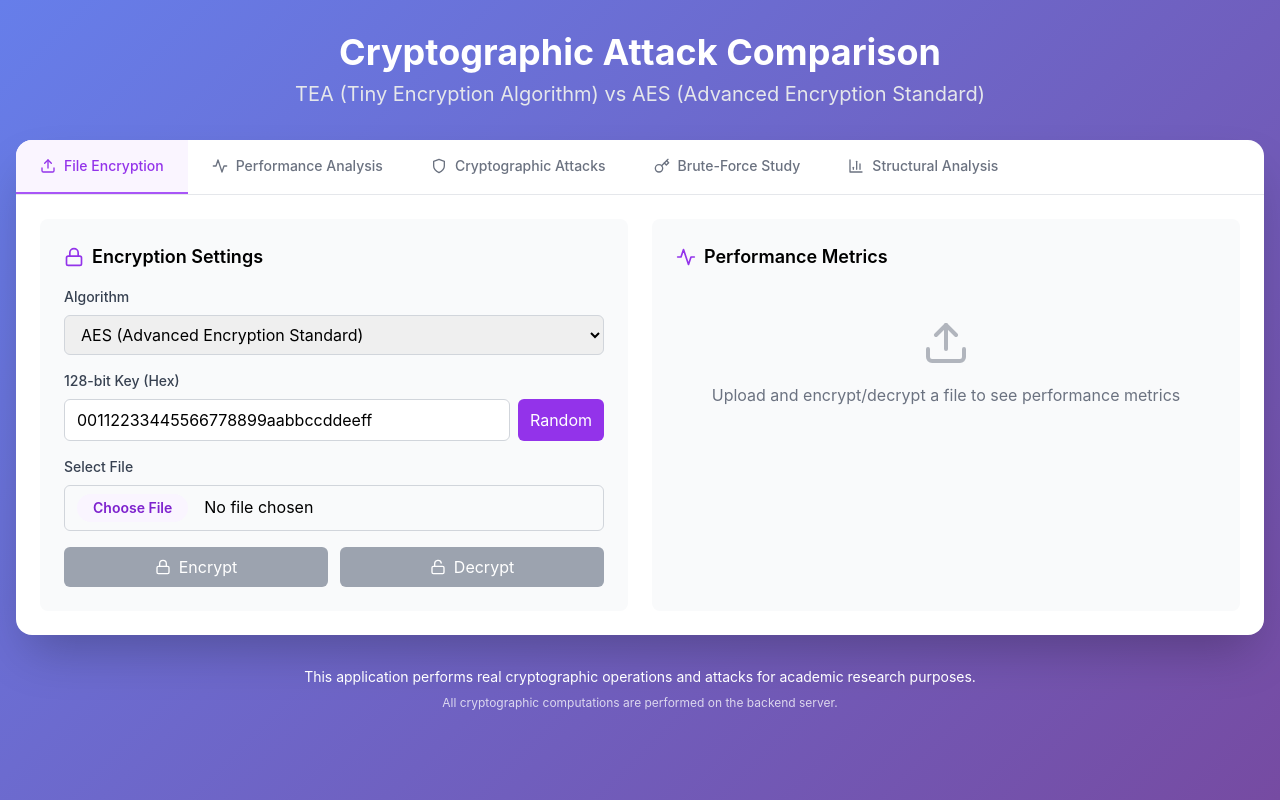
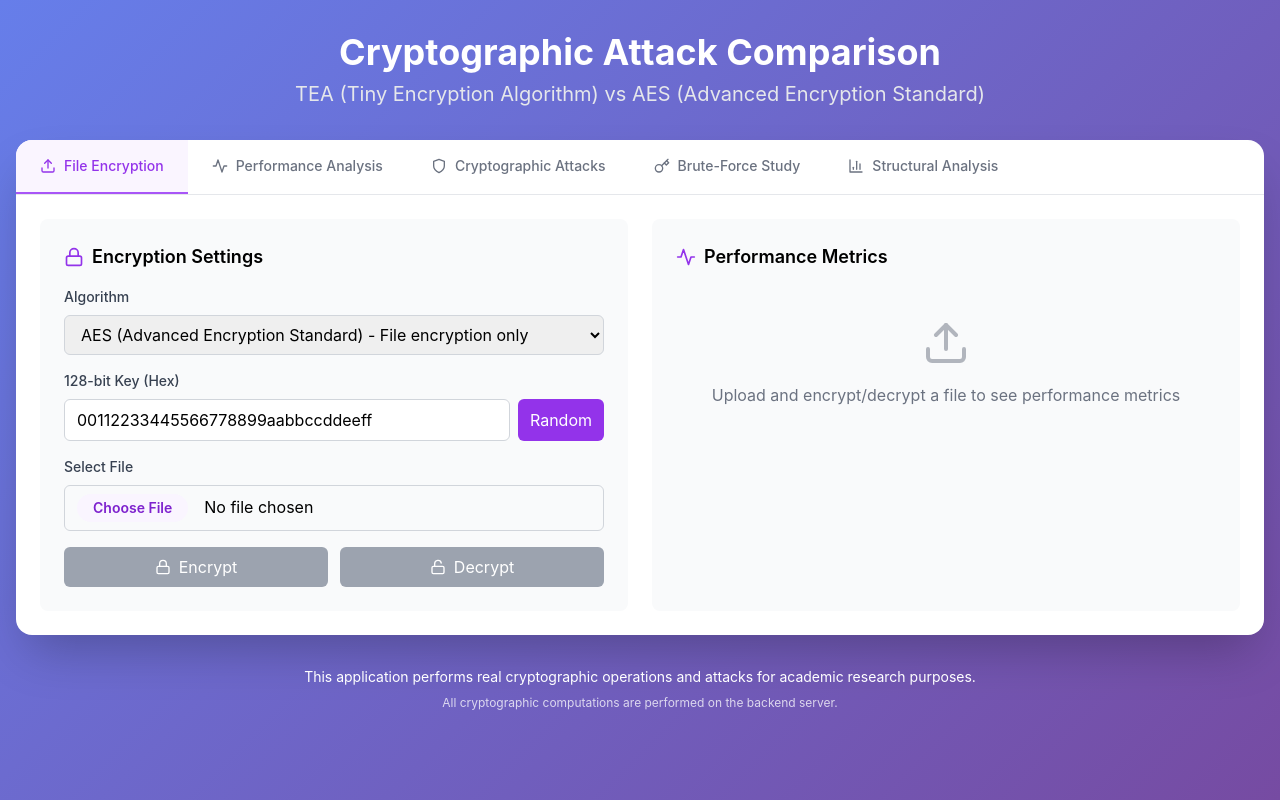
Before and after one commit to AbhishekPoojary/cipherx, a React (Create React App) app: page / in a window 1280 px wide. Built offline with nearby package versions, Linux system fonts and the light colour scheme; the HTML template or start-up script is replaced by a standard one.

Commit message:
Restrict file encryption UI to AES only

```diff
--- a/src/components/FileEncryption.js
+++ b/src/components/FileEncryption.js
@@ -144,8 +144,7 @@ const FileEncryption = () => {
                 onChange={(e) => setAlgorithm(e.target.value)}
                 className="w-full px-3 py-2 border border-gray-300 rounded-md focus:outline-none focus:ring-2 focus:ring-purple-500"
               >
-                <option value="AES">AES (Advanced Encryption Standard)</option>
-                <option value="TEA">TEA (Tiny Encryption Algorithm)</option>
+                <option value="AES">AES (Advanced Encryption Standard) - File encryption only</option>
               </select>
             </div>
 
```
